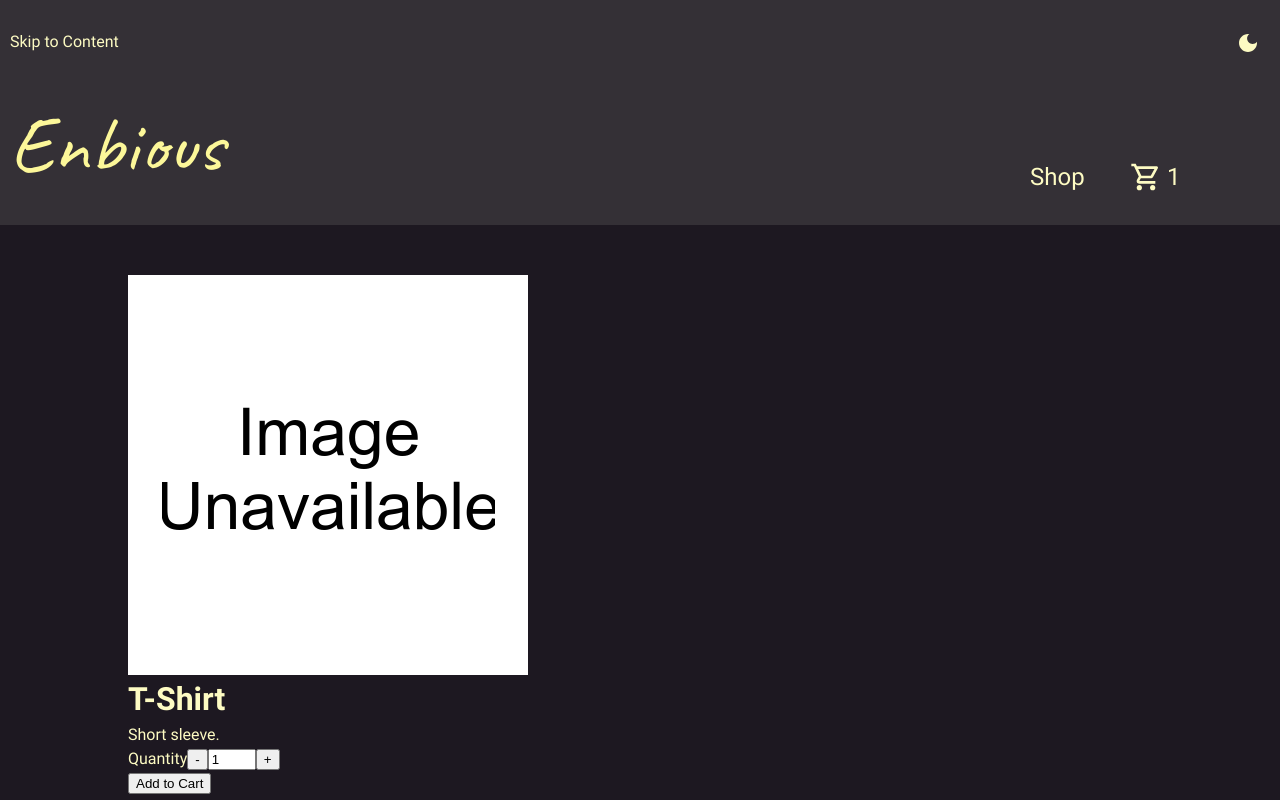
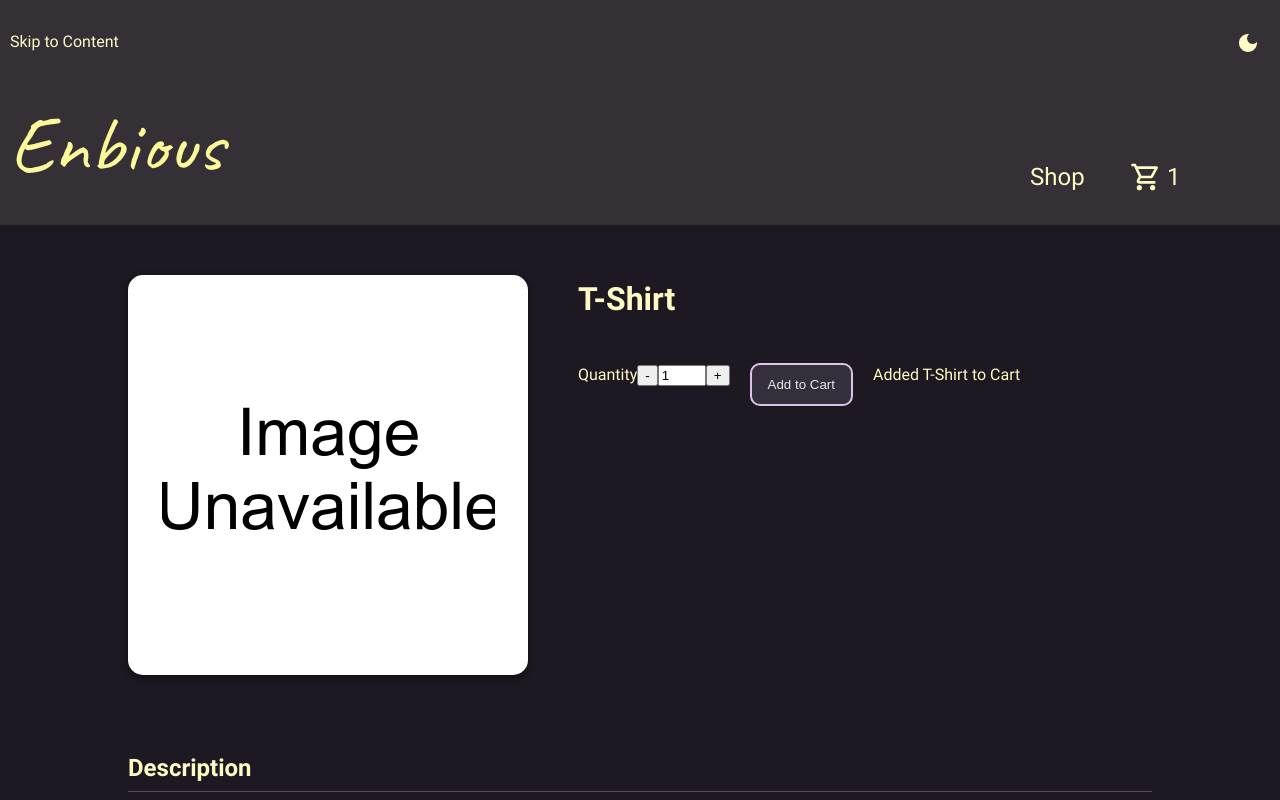
Before and after one commit to thatblindgeye/enbious, a React (Create React App) app: page /shop/0 in a window 1280 px wide. Both pictures are taken after a click on the button "Add to Cart". Shown: the top 800 px of the page. Built offline with nearby package versions, Linux system fonts and the light colour scheme.

Commit message:
Style individual item page

```diff
--- a/src/components/Cards/ItemCard.js
+++ b/src/components/Cards/ItemCard.js
@@ -1,5 +1,6 @@
 import React from 'react';
 import { Link } from 'react-router-dom';
+import ItemImage from './ItemImage';
 
 const StockWarning = ({ stock, id }) => {
     return (
@@ -24,15 +25,7 @@ export default function ItemCard({ item }) {
                     aria-hidden='true'
                     tabIndex='-1'
                 >
-                    <img
-                        className='preview-image'
-                        src={
-                            image
-                                ? image
-                                : `${process.env.PUBLIC_URL}/public-assets/inventory-images/unavailable.png`
-                        }
-                        alt=''
-                    />
+                    <ItemImage imageClasses='preview-image' image={image} />
                 </Link>
             </div>
             <div className='secondary-preview-container'>
--- /dev/null
+++ b/src/components/Cards/ItemImage.js
@@ -0,0 +1,15 @@
+import React from 'react';
+
+export default function ItemImage({ image, imageClasses }) {
+    return (
+        <img
+            className={`${imageClasses} elevation-04dp`}
+            src={
+                image
+                    ? image
+                    : `${process.env.PUBLIC_URL}/public-assets/inventory-images/unavailable.png`
+            }
+            alt=''
+        />
+    );
+}
--- a/src/components/Pages/Item.js
+++ b/src/components/Pages/Item.js
@@ -1,6 +1,7 @@
 import React, { useState, useEffect, useContext } from 'react';
 import { useParams } from 'react-router-dom';
 import { CartDataContext } from '../../context/CartDataContext';
+import ItemImage from '../Cards/ItemImage';
 import Quantity from '../Inputs/Quantity';
 import NoMatch from './NoMatch';
 import inventory from '../../inventory.json';
@@ -11,7 +12,7 @@ export default function Item() {
     const [quantity, setQuantity] = useState(1);
     const [addedToCart, setAddedToCart] = useState(false);
     const [, dispatch] = useContext(CartDataContext);
-    const { image } = item;
+    const { name, description, id, stock, price, image } = item;
 
     useEffect(() => {
         document.title = item ? `${item.name} | Enbious` : 'Enbious';
@@ -65,35 +66,35 @@ export default function Item() {
     return item ? (
         <div className='item-details-container'>
             <div className='item-images'>
-                <img
-                    className='item-main-image'
-                    src={
-                        image
-                            ? image
-                            : `${process.env.PUBLIC_URL}/public-assets/inventory-images/unavailable.png`
-                    }
-                    alt=''
-                />
+                <ItemImage imageClasses='item-main-image' image={image} />
             </div>
-            <div className='item-details'>
-                <h1>{item.name}</h1>
-                <div className='item-description'>{item.description}</div>
+            <div className='details-container'>
+                <h1>{name}</h1>
+                <div className='add-cart-container'>
                     <Quantity
                         decrementEvent={handleQuantityDecrement}
                         changeEvent={handleQuantityChange}
                         incrementEvent={handleQuantityIncrement}
-                    inputId={item.id}
-                    stock={item.stock}
+                        inputId={id}
+                        stock={stock}
                         quantity={quantity}
                     />
-                <button className='add-cart-btn' onClick={handleCartAdd}>
+                    <button
+                        className='add-cart-btn button-contained'
+                        onClick={handleCartAdd}
+                    >
                         Add to Cart
                     </button>
                     {addedToCart ? (
-                    <div className='added-dialog'>
+                        <div className='added-alert'>
                             Added {item.name} to Cart
                         </div>
                     ) : null}
+                </div>
+            </div>
+            <div className='description-container'>
+                <h2 className='container-label'>Description</h2>
+                <div className='item-description'>{description}</div>
             </div>
         </div>
     ) : (
--- a/src/styles/base/_base.scss
+++ b/src/styles/base/_base.scss
@@ -21,6 +21,10 @@ main {
 
     @include breakpoint-at-least(large) {
         padding: 50px 10vw;
+    }
+
+    @include breakpoint-at-least(150em) {
+        padding: 50px 20vw;
     }
 }
 
--- a/src/styles/components/_button.scss
+++ b/src/styles/components/_button.scss
@@ -14,7 +14,7 @@
     @extend .button;
     background-color: var(--color-button-contained);
     border: 2px solid transparent;
-    color: var(--color-text-inverted);
+    color: var(--color-text-contained-button);
 
     &:hover,
     &:focus {
@@ -22,10 +22,7 @@
     }
 
     &:focus {
-        box-shadow: 0px 3px 1px -2px rgba(0, 0, 0, 0.2),
-            0px 2px 2px 0px rgba(0, 0, 0, 0.14),
-            0px 1px 5px 0px rgba(0, 0, 0, 0.12);
-        transform: scale(1.05);
+        border: 2px solid var(--color-border-btn-focus);
     }
 }
 
--- a/src/styles/components/_item-page.scss
+++ b/src/styles/components/_item-page.scss
@@ -1,14 +1,30 @@
-.item-details-container {
-    display: flex;
-    flex-direction: column;
-}
-
-.item-images {
-    max-width: 100%;
-}
+@use '../abstracts/' as *;
 
 .item-main-image {
+    border-radius: 15px;
     height: auto;
     max-width: 400px;
     width: 100%;
 }
+
+.details-container {
+    display: flex;
+    flex-direction: column;
+    gap: 40px;
+}
+
+.add-cart-container {
+    display: flex;
+    gap: 0 20px;
+}
+
+.description-container {
+    margin-top: 75px;
+}
+
+.container-label {
+    border-bottom: 1px solid var(--color-border-divider);
+    margin-bottom: 5px;
+    padding-bottom: 5px;
+    width: 100%;
+}
--- a/src/styles/components/_item-preview.scss
+++ b/src/styles/components/_item-preview.scss
@@ -17,6 +17,7 @@
 }
 
 .preview-image {
+    border-radius: 15px;
     height: auto;
     width: 100%;
 }
--- a/src/styles/layouts/_index.scss
+++ b/src/styles/layouts/_index.scss
@@ -1,4 +1,5 @@
 @forward 'flex';
 @forward 'footer';
 @forward 'header';
+@forward 'item-page';
 @forward 'shop';
--- /dev/null
+++ b/src/styles/layouts/_item-page.scss
@@ -0,0 +1,28 @@
+@use '../abstracts/' as *;
+
+.item-details-container {
+    display: grid;
+    gap: 20px 0;
+    grid-template-columns: 1fr;
+    grid-template-rows: repeat(3, auto);
+    grid-template-areas: 'images' 'add-cart' 'description';
+
+    @include breakpoint-at-least(medium) {
+        gap: 0 50px;
+        grid-template-columns: max-content 1fr;
+        grid-template-rows: repeat(2, auto);
+        grid-template-areas: 'images add-cart' 'description description';
+    }
+}
+
+.item-images {
+    grid-area: images;
+}
+
+.add-cart-container {
+    grid-area: add-cart;
+}
+
+.description-container {
+    grid-area: description;
+}
--- a/src/styles/layouts/_shop.scss
+++ b/src/styles/layouts/_shop.scss
@@ -6,6 +6,7 @@
     grid-template-columns: 1fr;
     grid-template-rows: auto;
     justify-items: center;
+    max-width: 1500px;
 
     @include breakpoint-at-least(small) {
         grid-template-columns: repeat(2, 1fr);
@@ -16,6 +17,8 @@
     }
 
     @include breakpoint-at-least(100em) {
+        gap: 50px;
         grid-template-columns: repeat(4, 1fr);
+        margin: auto;
     }
 }
--- a/src/styles/themes/_dark.scss
+++ b/src/styles/themes/_dark.scss
@@ -11,11 +11,13 @@ $dark: (
     color-bg-footer: branded-dark-surface($purple, 900, 04dp),
     color-bg-header: branded-dark-surface($purple, 200, 04dp),
     color-bg-nav-hover: color($purple, 700),
+    color-border-btn-focus: color($purple, 100),
+    color-border-divider: color($yellow, 100, 0.25),
     color-border-primary: color($yellow, 100),
     color-border-separator: color($neutral, 50, 0.2),
     color-border-switch: color($neutral, 50, 0.5),
-    color-button-contained: color($purple, 200),
-    color-button-contained-focus: color($purple, 100),
+    color-button-contained: branded-dark-surface($purple, 200, 16dp),
+    color-button-contained-focus: branded-dark-surface($purple, 600, 08dp),
     color-button-delete: rgb(255, 117, 117),
     color-button-delete-border: rgba(255, 117, 117, 0.6),
     color-button-outline: color($purple, 400, 0.4),
@@ -31,6 +33,7 @@ $dark: (
     color-message-success: rgb(165, 214, 167),
     color-message-warning: rgb(255, 245, 157),
     color-outline-focus-primary: color($neutral, 50, 0.6),
+    color-text-contained-button: color($neutral, 100),
     color-text-inverted: color($neutral, 850),
     color-text-item-warning: rgb(224, 129, 146),
     color-text-logo: color($yellow, 200),
--- a/src/styles/themes/_light.scss
+++ b/src/styles/themes/_light.scss
@@ -7,15 +7,17 @@
 
 $light: (
     color-bg-accessibility-bar: color($yellow, 200),
-    color-bg-base: color($yellow, 100),
+    color-bg-base: color($neutral, 50),
     color-bg-footer: color($yellow, 100),
     color-bg-header: color($yellow, 200),
     color-bg-nav-hover: color($yellow, 700),
+    color-border-btn-focus: color($yellow, 900, 0.75),
+    color-border-divider: color($purple, 800, 0.5),
     color-border-primary: color($purple, 800),
     color-border-separator: color($neutral, 700, 0.5),
     color-border-switch: color($neutral, 900, 0.5),
-    color-button-contained: color($purple, 800),
-    color-button-contained-focus: color($purple, 400),
+    color-button-contained: color($yellow, 300),
+    color-button-contained-focus: color($yellow, 600),
     color-button-delete: rgb(158, 0, 0),
     color-button-delete-border: rgba(126, 0, 0, 0.6),
     color-button-outline: color($purple, 900, 0.3),
@@ -31,6 +33,7 @@ $light: (
     color-message-success: rgb(76, 175, 80),
     color-message-warning: rgb(255, 236, 61),
     color-outline-focus-primary: color($neutral, 900, 0.6),
+    color-text-contained-button: color($neutral, 700),
     color-text-inverted: color($neutral, 75),
     color-text-item-warning: rgb(200, 0, 0),
     color-text-logo: color($purple, 800),
```
Lines whose indentation alone changed are shown as unchanged.
